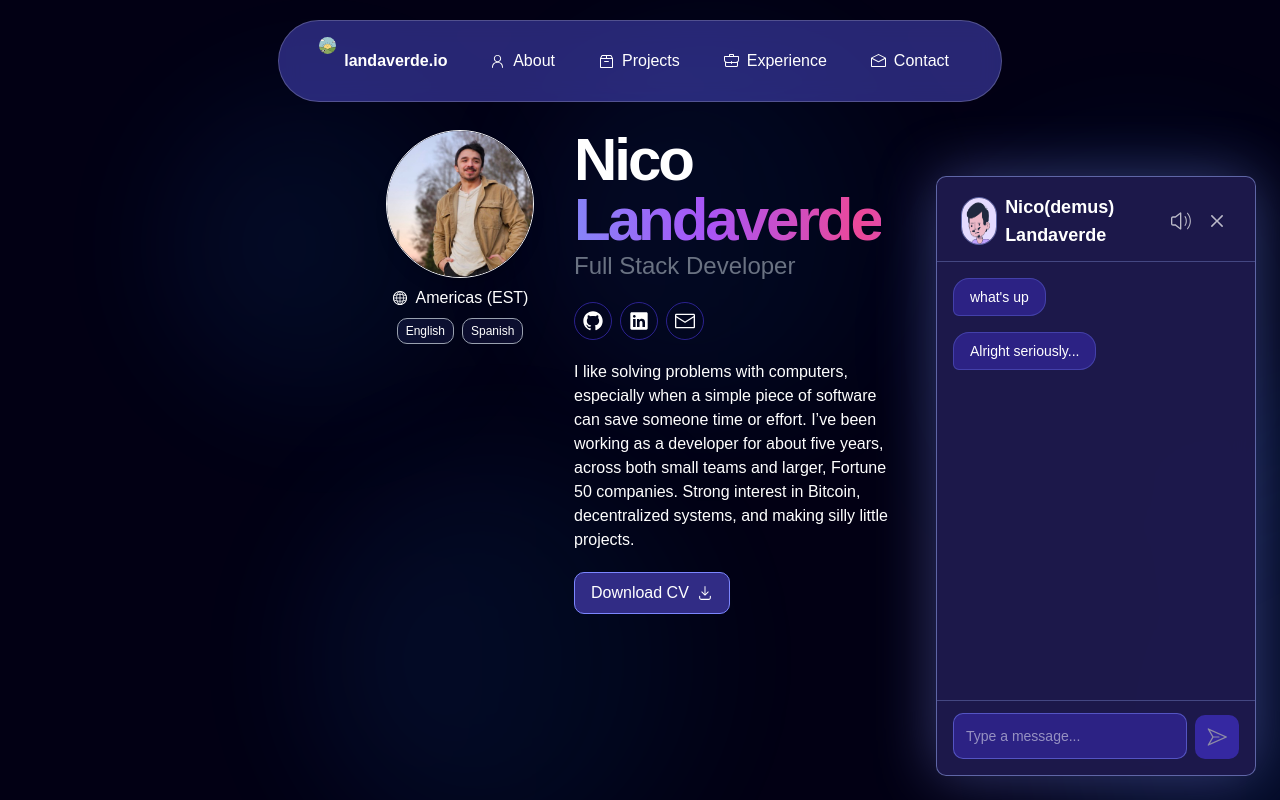
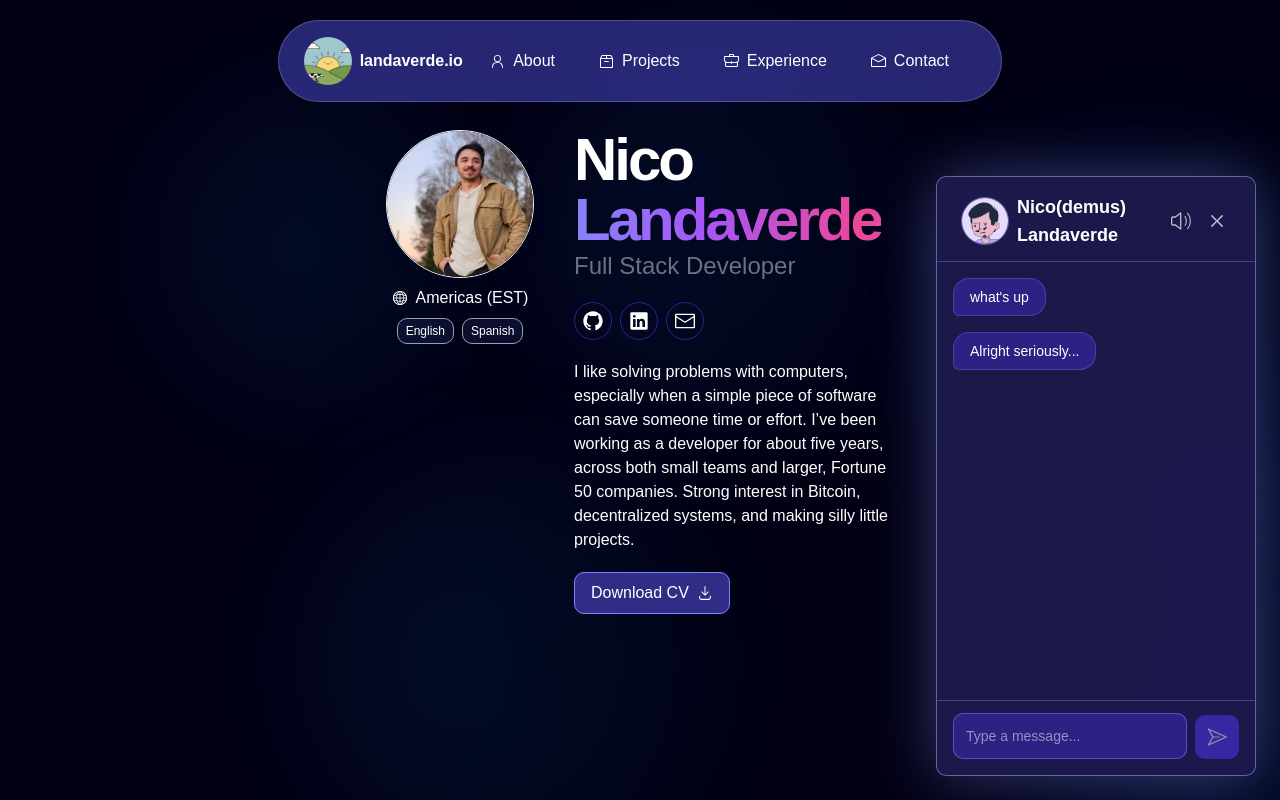
Before and after one commit to landaverdend/portfolio-site, a Next.js app: page / in a window 1280 px wide. Both pictures are taken after a click on the button "Open chat". Built offline with nearby package versions, Linux system fonts and the light colour scheme.

Commit message:
restore old func

```diff
--- a/components/chat-bubble.tsx
+++ b/components/chat-bubble.tsx
@@ -48,8 +48,6 @@ export default function ChatBubble() {
   const [inputValue, setInputValue] = useState('');
   const [isSubmitting, setIsSubmitting] = useState(false);
   const [isMuted, setIsMuted] = useState(false);
-  const [isBubbleImageLoaded, setIsBubbleImageLoaded] = useState(false);
-  const [isHeaderImageLoaded, setIsHeaderImageLoaded] = useState(false);
   const messagesEndRef = useRef<HTMLDivElement>(null);
   const chatWindowRef = useRef<HTMLDivElement>(null);
   const lastReadMessageIdRef = useRef<string | null>(null);
@@ -230,21 +228,13 @@ export default function ChatBubble() {
             onClick={() => setIsOpen(true)}
             className="relative hover:scale-110 transition-transform duration-300 drop-shadow-lg cursor-pointer"
             aria-label="Open chat">
-            <div className="relative w-16 h-16 sm:w-24 sm:h-24">
-              {!isBubbleImageLoaded && (
-                <div className="absolute inset-0 bg-zinc-800 animate-pulse rounded-full">
-                  <div className="absolute inset-0 bg-linear-to-r from-zinc-800 via-zinc-700 to-zinc-800 animate-[shimmer_1.5s_infinite] rounded-full overflow-hidden" />
-                </div>
-              )}
             <Image
               src={chatBubbleImage}
               alt="Chat bubble"
               width={120}
               height={120}
-                className={`drop-shadow-lg rounded-full border border-indigo-300/50 w-16 h-16 sm:w-24 sm:h-24 transition-opacity duration-300 ${isBubbleImageLoaded ? 'opacity-100' : 'opacity-0'}`}
-                onLoad={() => setIsBubbleImageLoaded(true)}
+              className="drop-shadow-lg rounded-full border border-indigo-300/50 w-16 h-16 sm:w-24 sm:h-24"
             />
-            </div>
             {unreadCount > 0 && (
               <span className="absolute  -top-0.5 -right-0.5 sm:-top-1 sm:right-1 bg-red-500 text-white text-md sm:text-lg font-bold rounded-full min-w-[20px] h-5 flex items-center justify-center px-1.5 shadow-lg ">
                 {unreadCount > 99 ? '99+' : unreadCount}
@@ -261,21 +251,13 @@ export default function ChatBubble() {
           {/* Header */}
           <div className="px-4 sm:px-6 pt-4 pb-3 border-b border-indigo-300/30 flex items-center justify-between">
             <div className="flex items-center gap-2 justify-center">
-              <div className="relative w-9 h-9 lg:w-12 lg:h-12">
-                {!isHeaderImageLoaded && (
-                  <div className="absolute inset-0 bg-zinc-800 animate-pulse rounded-full">
-                    <div className="absolute inset-0 bg-linear-to-r from-zinc-800 via-zinc-700 to-zinc-800 animate-[shimmer_1.5s_infinite] rounded-full overflow-hidden" />
-                  </div>
-                )}
               <Image
                 src={chatBubbleImage}
                 alt="Chat bubble"
                 width={36}
                 height={36}
-                  className={`rounded-full border border-indigo-300/50 w-9 h-9 lg:w-12 lg:h-12 transition-opacity duration-300 ${isHeaderImageLoaded ? 'opacity-100' : 'opacity-0'}`}
-                  onLoad={() => setIsHeaderImageLoaded(true)}
+                className="rounded-full border border-indigo-300/50 w-9 h-9 lg:w-12 lg:h-12"
               />
-              </div>
               <h3 className="text-base sm:text-lg font-bold">Nico(demus) Landaverde</h3>
             </div>
             <div className="flex items-center gap-2">
--- a/components/navbar.tsx
+++ b/components/navbar.tsx
@@ -3,10 +3,8 @@
 import Image from 'next/image';
 import Link from 'next/link';
 import { PersonIcon, EnvelopeOpenIcon, ArchiveIcon, BackpackIcon } from '@radix-ui/react-icons';
-import { useState } from 'react';
 
 export default function Navbar() {
-  const [isLogoLoaded, setIsLogoLoaded] = useState(false);
   return (
     <div
       className="w-full flex items-center justify-center fixed bottom-5 left-0 right-0 z-50
@@ -16,21 +14,7 @@ export default function Navbar() {
         lg:min-w-fit lg:justify-between lg:max-w-3/4 py-1 lg:py-4 px-10 rounded-full bg-indigo-500/40 dark:bg-indigo-400/10 backdrop-blur-md border border-white/20 dark:border-indigo-400/30">
 
         <div className="hidden text-center lg:w-1/5 lg:flex items-center justify-center gap-2">
-          <div className="relative w-12 h-12">
-            {!isLogoLoaded && (
-              <div className="absolute inset-0 bg-zinc-800 animate-pulse rounded-full">
-                <div className="absolute inset-0 bg-linear-to-r from-zinc-800 via-zinc-700 to-zinc-800 animate-[shimmer_1.5s_infinite] rounded-full overflow-hidden" />
-              </div>
-            )}
-            <Image
-              src="/logo.png"
-              alt="logo"
-              width={48}
-              height={48}
-              className={`rounded-full transition-opacity duration-300 ${isLogoLoaded ? 'opacity-100' : 'opacity-0'}`}
-              onLoad={() => setIsLogoLoaded(true)}
-            />
-          </div>
+          <Image src="/logo.png" alt="logo" width={48} height={48} className="rounded-full" />
           <span className="font-semibold">landaverde.io</span>
         </div>
 
```
Lines whose indentation alone changed are shown as unchanged.
